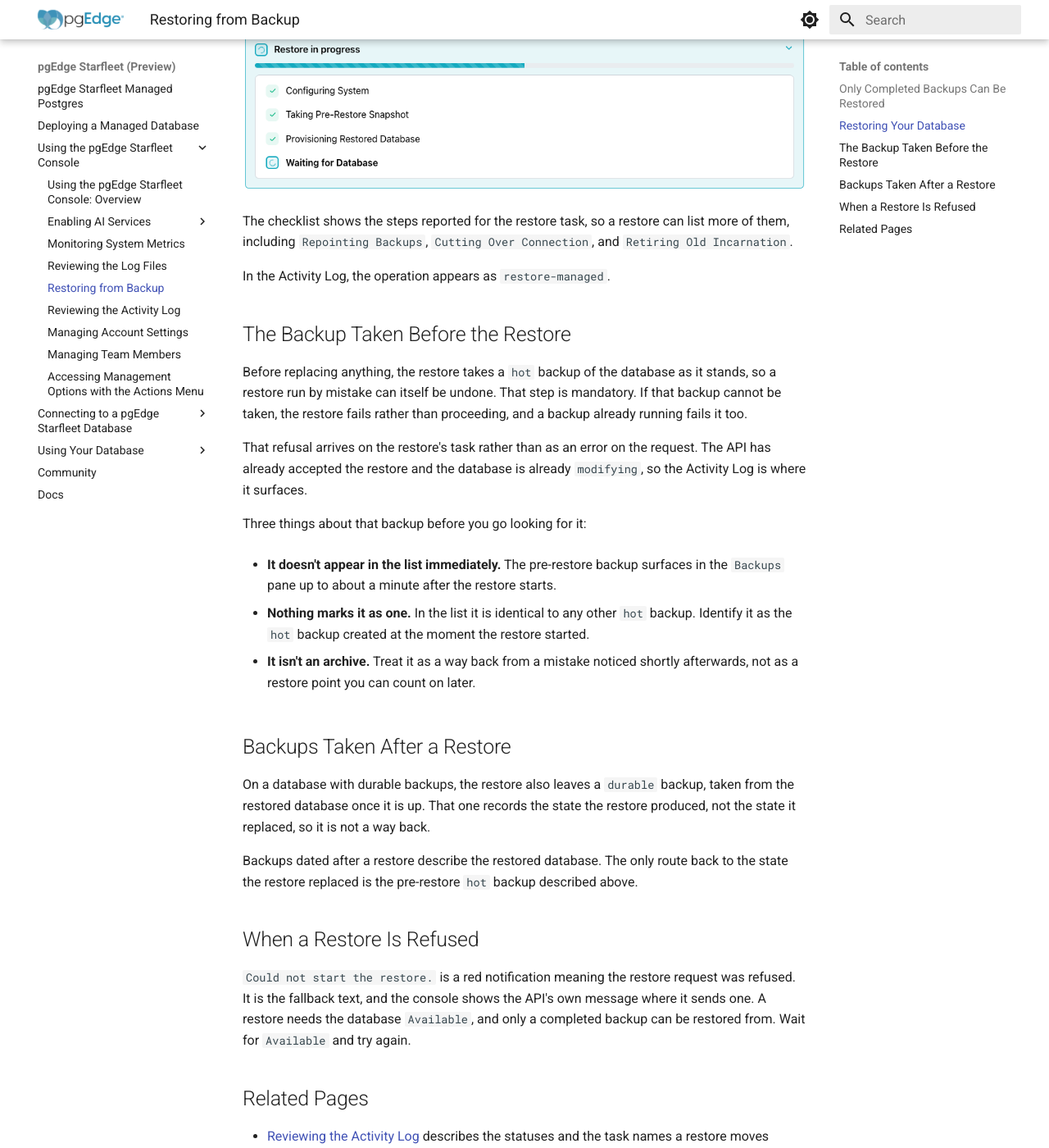
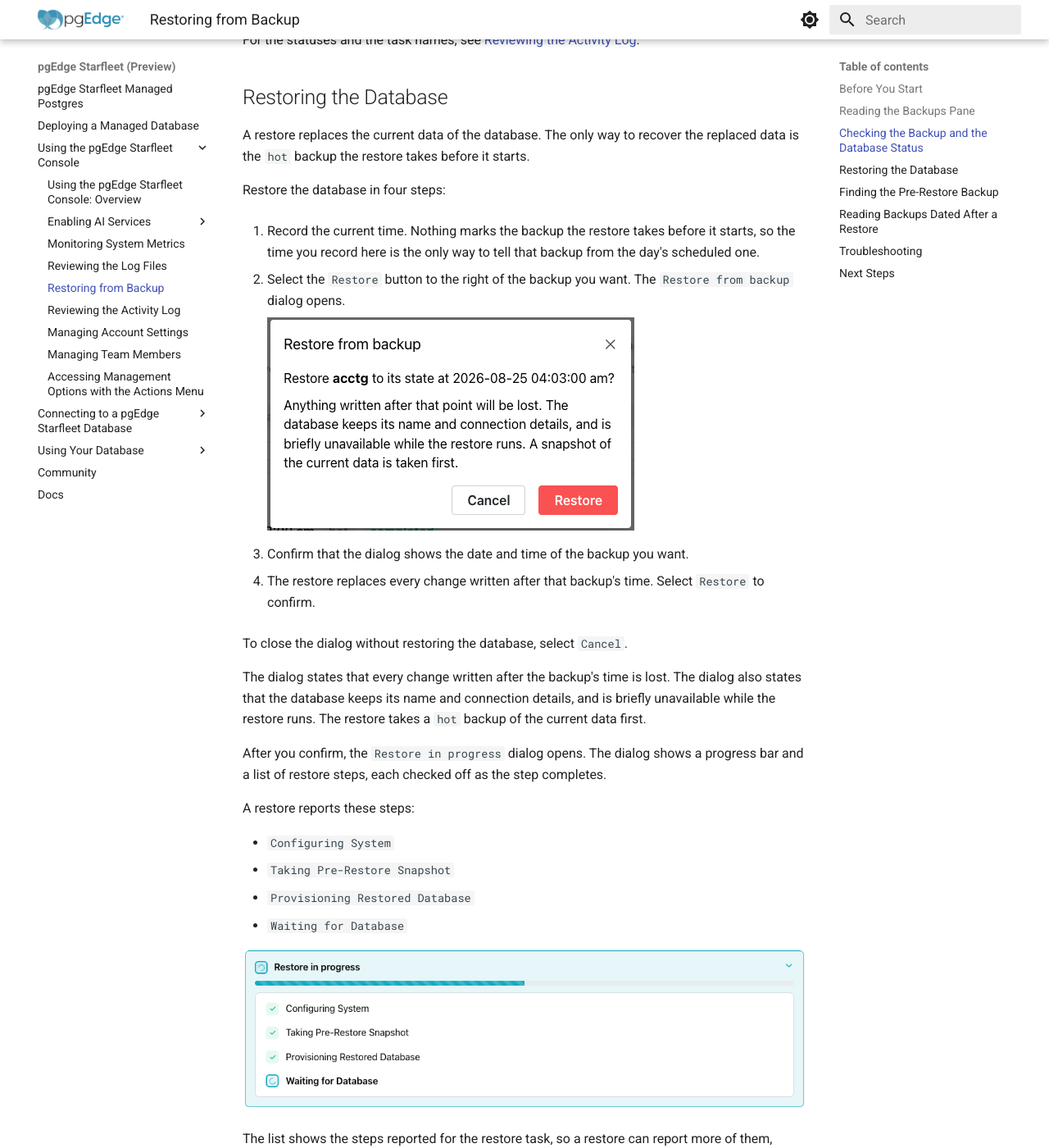
Before and after one commit to pgEdge/pgedge-starfleet-docs, an MkDocs documentation site: the page built from docs/using_console/backups.md, in a window 1280 px wide and 1400 px high, scrolled down 2608 px. Shown: the whole window at 82% size. Built offline with MkDocs 1.6.1 and Material for MkDocs 9.7.7, drawn with Linux system fonts in a browser that asks for light colours; some of the changed text lies outside the part shown.

Commit message:
Rewrite the console backups page around the restore task
The page led with what the Backups pane shows and reached the restore
itself two thirds of the way down. Reorder it around the job: what to
have ready, then the restore in numbered steps, then finding the
backup taken before it, with the reference material after the steps
that need it.

A cold reader given only the page found four faults, all fixed here.
Recording the time before a restore read as ceremony, because the
sentence making it essential sat sixty lines below the step. A backup
already running fails a restore, and that sat in a section reached
only after the failure it predicts. "Up to about a minute" read as
both a wait and a deadline. The section index promised five sections
against eight present.

Every fact traces to the previous version of the page. Nothing was
added from outside it.

```diff
--- a/docs/using_console/backups.md
+++ b/docs/using_console/backups.md
@@ -1,134 +1,186 @@
-# Restoring from Backup
+# Restoring a pgEdge Starfleet Managed Database from a Backup
 
-The `Backups` pane on your database's management page lists the backups
-taken of your database. Each backup is either a `hot` backup, the
-fastest to restore from, or a `durable` backup, kept apart from the
-database's own storage and slower to restore.
+The `Backups` pane on a Managed database's management page lists the
+backups taken of that database. Selecting the `Restore` button is the
+one action on this page that changes the database.
+
+This page uses three terms:
+
+* A `hot` backup is the fastest backup to restore from.
+* A `durable` backup is kept apart from the database's own storage, and
+  is slower to restore.
+* A restore replaces the current data of the database with the data in
+  the backup you select.
+
+This page has eight sections:
+
+* [Before You Start](#before-you-start)
+* [Reading the Backups Pane](#reading-the-backups-pane)
+* [Checking the Backup and the Database Status](#checking-the-backup-and-the-database-status)
+* [Restoring the Database](#restoring-the-database)
+* [Finding the Pre-Restore Backup](#finding-the-pre-restore-backup)
+* [Reading Backups Dated After a Restore](#reading-backups-dated-after-a-restore)
+* [Troubleshooting](#troubleshooting)
+* [Next Steps](#next-steps)
+
+## Before You Start
+
+Open the `Backups` pane on the database's management page, because
+every step on this page starts there.
+
+Collect two things before you start:
+
+* The backup you want to restore from, read from the `Backups` pane.
+* The database's status, which a restore needs to be `available`.
+
+A backup already running also fails the restore, so check that no
+backup of this database is in progress.
+
+## Reading the Backups Pane
+
+The `Backups` pane lists the backups taken of the database. Each backup
+is either a `hot` backup or a `durable` backup.
 
 A `hot` backup is taken daily on every database. A `durable` backup is
 taken daily as well, but only on a database that has the durable tier
 enabled for it.
 
-Backups are taken on a schedule. The console has no button for taking
-one, and you cannot delete a backup or change how long one is kept.
+Backups are taken on a schedule. The console has no button for taking a
+backup, and you cannot delete a backup or change how long one is kept.
 
-Each backup entry displays:
+Each backup shows four values:
 
 * The backup ID.
-* A tag indicating whether the backup is a `hot` or `durable` backup.
-* The backup status (for example, `completed`).
+* A badge showing whether the backup is `hot` or `durable`.
+* The backup status, for example `completed`.
 * How long ago the backup was taken, and how long it took to run.
 
-![The Backups page](../images/sf_backups_page.png)
+![The Backups pane on a database's management page](../images/sf_backups_page.png)
 
-## Only Completed Backups Can Be Restored
+## Checking the Backup and the Database Status
+
+A restore needs a `completed` backup and a database in status
+`available`.
 
 The `Restore` button is disabled on any backup whose status is not
 `completed`, and the tooltip on the disabled button says so. The API
-refuses any other restore point upfront.
+refuses a restore from any other backup.
 
-A backup that is still running is not a restore point yet. Read its
-status in this list rather than the outcome of its task in the Activity
-Log, because a `backup-managed` task can read `succeeded` while the
-backup record it produced is still `pending`.
+A backup that is still running cannot be restored from. Read the
+backup's status in the `Backups` pane rather than the outcome of its
+task in the Activity Log. A `backup-managed` task can read `succeeded`
+while the backup it produced is still `pending`.
 
 The database itself has to be `available`. A restore is one of five
-Managed writes admissible only from that status, so it is refused
+Managed writes allowed only from that status, so a restore is refused
 against a database that is `creating`, `modifying`, `degraded`, or
 already busy with an earlier write.
 
 For the statuses and the task names, see
 [Reviewing the Activity Log](activity_log.md).
 
-## Restoring Your Database
+## Restoring the Database
 
-Select the `Restore` button, to the right of a backup, to restore your
-database to the selected backup. The `Restore from backup` popup opens,
-confirming the date and time of the backup you selected. The popup
-warns you that any changes made after that point in time are lost, and
-notes that the database keeps its name and connection details, and is
-briefly unavailable while the restore runs. A `hot` backup of
-the current data is taken first, before the restore begins.
+A restore replaces the current data of the database. The only way to
+recover the replaced data is the `hot` backup the restore takes before
+it starts.
 
-![The Restore from backup popup](../images/sf_backups_restore.png)
+Restore the database in four steps:
 
-Select `Restore` to confirm, or `Cancel` to close the popup without
-restoring the database.
+1.  Record the current time. Nothing marks the backup the restore
+    takes before it starts, so the time you record here is the only
+    way to tell that backup from the day's scheduled one.
 
-**The restore happens in place.** The database keeps its ID and its
-connection details, so nothing your application holds needs changing
-afterwards. It replaces the current data, so anything written since the
-backup was taken is no longer in the database.
+2.  Select the `Restore` button to the right of the backup you want.
+    The `Restore from backup` dialog opens.
 
-The restore is asynchronous. The API answers with the database in
-status `modifying` and recovers in the background, so the console shows
-the database as `Modifying` while the restore runs. Wait for
-`Available`.
+    ![The Restore from backup dialog](../images/sf_backups_restore.png)
 
-Once you confirm, a `Restore in progress` popup opens, showing a
-progress bar and a checklist of restore steps:
+3.  Confirm that the dialog shows the date and time of the backup you
+    want.
+
+4.  The restore replaces every change written after that backup's time.
+    Select `Restore` to confirm.
+
+To close the dialog without restoring the database, select `Cancel`.
+
+The dialog states that every change written after the backup's time is
+lost. The dialog also states that the database keeps its name and
+connection details, and is briefly unavailable while the restore runs.
+The restore takes a `hot` backup of the current data first.
+
+After you confirm, the `Restore in progress` dialog opens. The dialog
+shows a progress bar and a list of restore steps, each checked off as
+the step completes.
+
+A restore reports these steps:
 
 * `Configuring System`
 * `Taking Pre-Restore Snapshot`
 * `Provisioning Restored Database`
 * `Waiting for Database`
 
-Each step is checked off as it completes:
+![The Restore in progress dialog](../images/sf_backup_restoring.png)
 
-![The Restore in progress popup](../images/sf_backup_restoring.png)
+The list shows the steps reported for the restore task, so a restore
+can report more of them, including `Repointing Backups`, `Cutting Over
+Connection`, and `Retiring Old Incarnation`.
 
-The checklist shows the steps reported for the restore task, so a
-restore can list more of them, including `Repointing Backups`,
-`Cutting Over Connection`, and `Retiring Old Incarnation`.
+The restore happens in place. The database keeps its ID and its
+connection details, so nothing your application holds needs changing
+afterwards. The restore replaces the current data, so anything written
+since the backup was taken is no longer in the database.
+
+The restore runs in the background. The console shows the database as
+`Modifying` while the restore runs. Wait for `Available`.
 
 In the Activity Log, the operation appears as `restore-managed`.
 
-## The Backup Taken Before the Restore
+## Finding the Pre-Restore Backup
 
 Before replacing anything, the restore takes a `hot` backup of the
 database as it stands, so a restore run by mistake can itself be
-undone. That step is mandatory. If that backup cannot be taken, the
-restore fails rather than proceeding, and a backup already running
-fails it too.
+undone. That step is mandatory.
 
-That refusal arrives on the restore's task rather than as an error on
-the request. The API has already accepted the restore and the database
-is already `modifying`, so the Activity Log is where it surfaces.
+When that backup cannot be taken, the restore fails rather than
+proceeding. A backup already running fails the restore too.
 
-Three things about that backup before you go looking for it:
+The refusal arrives on the restore's task rather than as an error on
+the request. The restore is already accepted and the database is
+already `modifying`, so the Activity Log shows the refusal.
 
-* **It doesn't appear in the list immediately.** The pre-restore backup
-  surfaces in the `Backups` pane up to about a minute after the restore
-  starts.
+The pre-restore backup does not appear immediately. It appears in the
+`Backups` pane within about a minute of the restore starting. Nothing
+marks the backup as a pre-restore backup, because in the list it is
+identical to any other `hot` backup.
+Identify the pre-restore backup as the `hot` backup created at the time
+you recorded before the restore.
 
-* **Nothing marks it as one.** In the list it is identical to any other
-  `hot` backup. Identify it as the `hot` backup created at the moment the
-  restore started.
+Treat the pre-restore backup as a way to undo a mistake noticed shortly
+afterwards, not as a backup you can rely on later.
 
-* **It isn't an archive.** Treat it as a way back from a mistake
-  noticed shortly afterwards, not as a restore point you can count on
-  later.
-
-## Backups Taken After a Restore
+## Reading Backups Dated After a Restore
 
 On a database with durable backups, the restore also leaves a `durable`
-backup, taken from the restored database once it is up. That one
-records the state the restore produced, not the state it replaced, so
-it is not a way back.
+backup, taken from the restored database once that database is running.
+That backup records the state the restore produced, not the state the
+restore replaced.
 
 Backups dated after a restore describe the restored database. The only
-route back to the state the restore replaced is the pre-restore `hot`
-backup described above.
+way to recover the state the restore replaced is the pre-restore `hot`
+backup.
 
-## When a Restore Is Refused
+## Troubleshooting
 
-`Could not start the restore.` is a red notification meaning the restore
-request was refused. It is the fallback text, and the console shows the API's
-own message where it sends one. A restore needs the database `Available`, and
-only a completed backup can be restored from. Wait for `Available` and try
+`Could not start the restore.` is a red notification meaning the API
+refused the restore request. The message is the fallback text, and the
+console shows the API's own message where the API sends one.
+
+A restore needs the database `Available`, and only a `completed` backup
+can be restored from. Wait for `Available`, then start the restore
 again.
 
-## Related Pages
+## Next Steps
 
-* [Reviewing the Activity Log](activity_log.md) describes the
-  statuses and the task names a restore moves through.
+[Reviewing the Activity Log](activity_log.md) describes the statuses
+and the task names a restore moves through.
```
